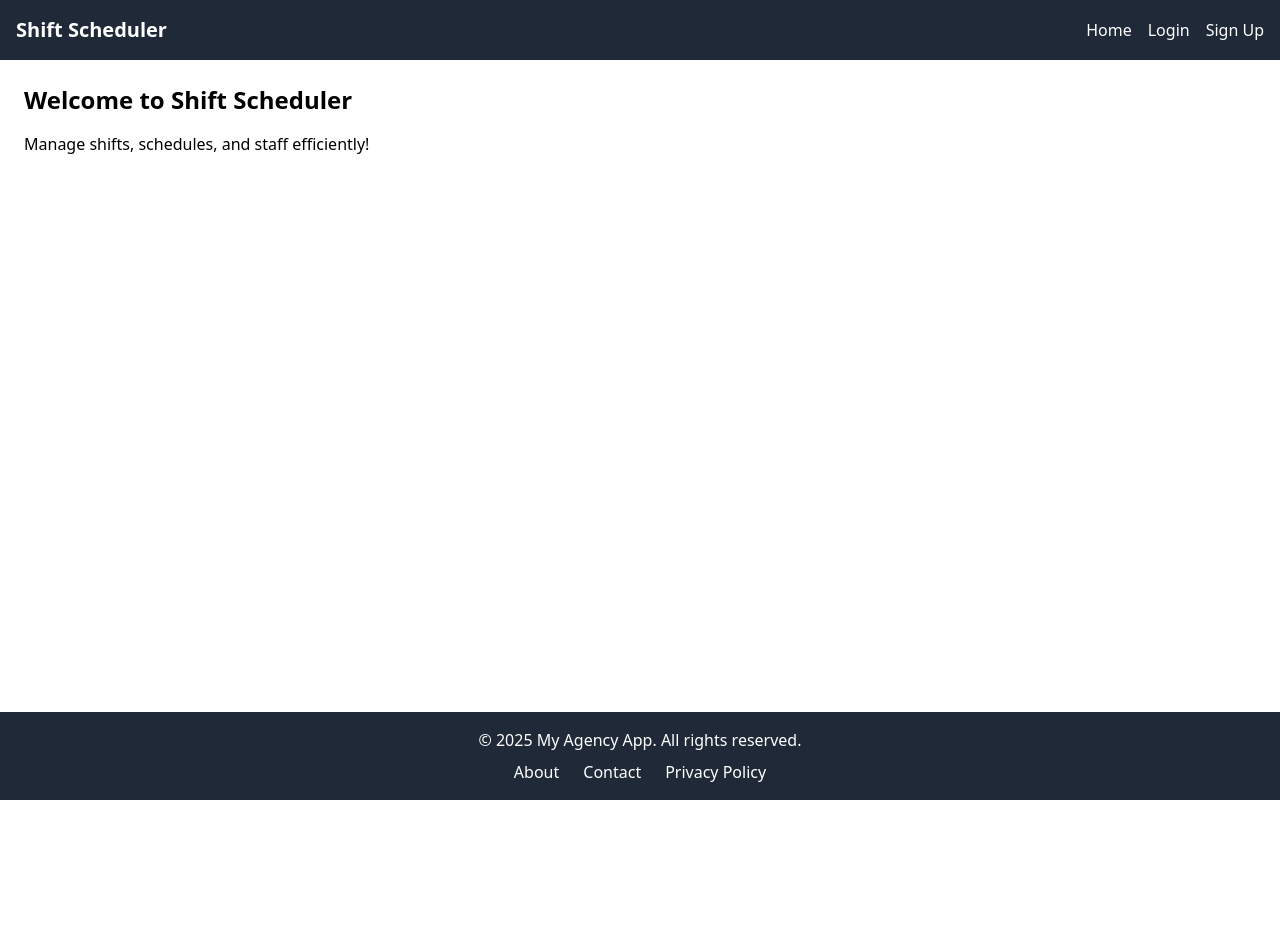
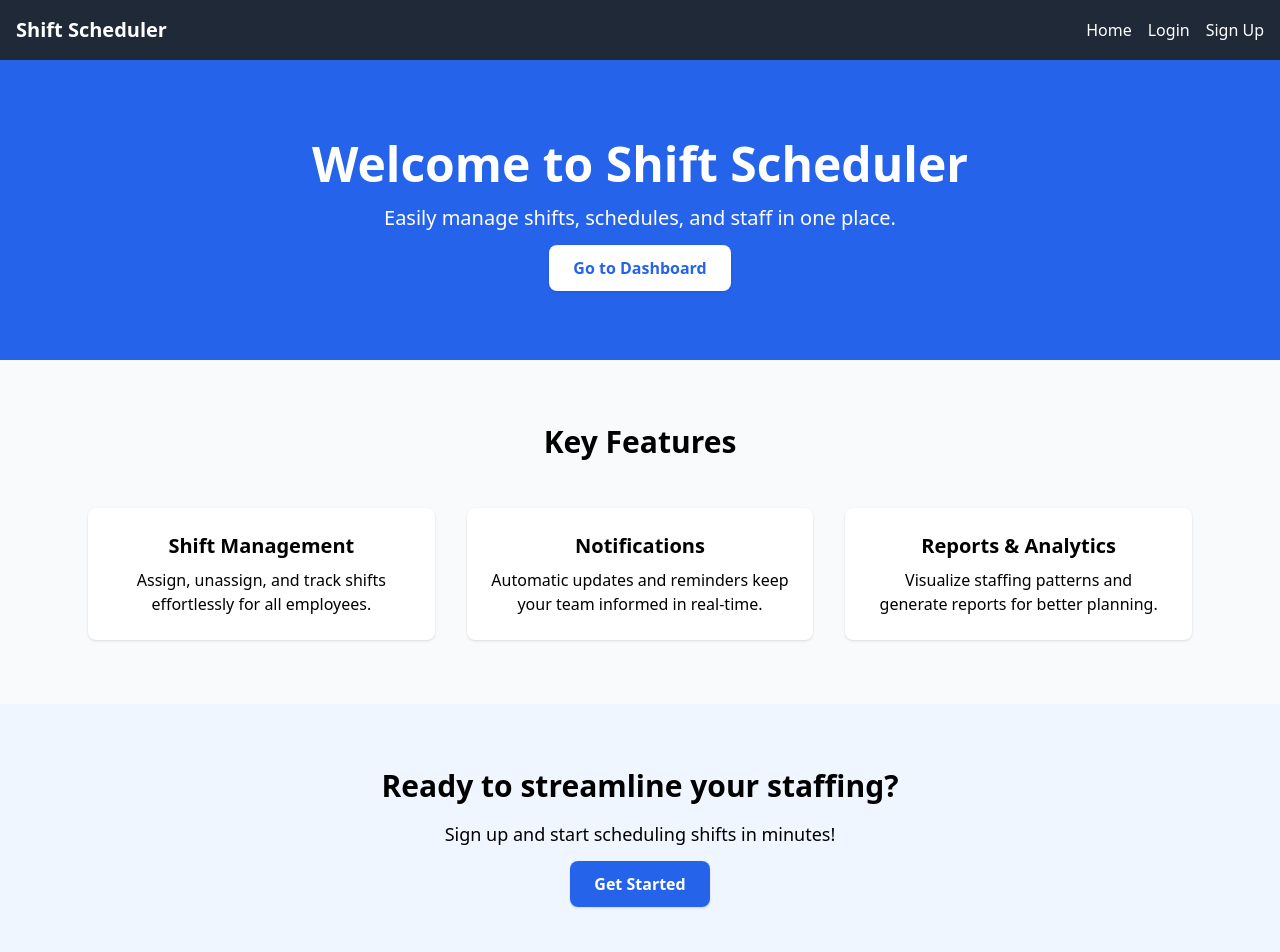
Before and after one commit to JayRebusora/shift-scheduler, a React (Vite) app in the folder shift-scheduler-frontend/: page /login#/home in a window 1280 px wide. Shown: the top 952 px of the page. Before the commit the page ends 800 px from the top, so only its background shows below. Built offline with nearby package versions, Linux system fonts and the light colour scheme; no server answers.

Commit message:
Update Home.jsx
Update Homepage add some texts

```diff
--- a/shift-scheduler-frontend/src/pages/Home.jsx
+++ b/shift-scheduler-frontend/src/pages/Home.jsx
@@ -3,15 +3,56 @@ import Navbar from "../Navbar";
 
 export default function Home() {
   return (
-    <div className="flex flex-col min-h-screen">
+    <div className="flex flex-col min-h-screen bg-gray-50">
       <Navbar />
 
-      <main className="flex-1 p-6">
-        <h2 className="text-2xl font-bold mb-4">Welcome to Shift Scheduler</h2>
-        <p>Manage shifts, schedules, and staff efficiently!</p>
+      {/* Hero Section */}
+      <main className="flex-1">
+        <section className="bg-blue-600 text-white py-20 px-6 text-center">
+          <h1 className="text-4xl md:text-5xl font-bold mb-4">Welcome to Shift Scheduler</h1>
+          <p className="text-lg md:text-xl mb-6">Easily manage shifts, schedules, and staff in one place.</p>
+          <Link
+            to="/dashboard"
+            className="bg-white text-blue-600 font-semibold px-6 py-3 rounded-lg shadow hover:bg-gray-100 transition"
+          >
+            Go to Dashboard
+          </Link>
+        </section>
+
+        {/* Features Section */}
+        <section className="py-16 px-6 max-w-6xl mx-auto">
+          <h2 className="text-3xl font-bold text-center mb-12">Key Features</h2>
+          <div className="grid md:grid-cols-3 gap-8">
+            <div className="bg-white rounded-lg shadow p-6 text-center hover:shadow-lg transition">
+              <h3 className="font-semibold text-xl mb-2">Shift Management</h3>
+              <p>Assign, unassign, and track shifts effortlessly for all employees.</p>
+            </div>
+            <div className="bg-white rounded-lg shadow p-6 text-center hover:shadow-lg transition">
+              <h3 className="font-semibold text-xl mb-2">Notifications</h3>
+              <p>Automatic updates and reminders keep your team informed in real-time.</p>
+            </div>
+            <div className="bg-white rounded-lg shadow p-6 text-center hover:shadow-lg transition">
+              <h3 className="font-semibold text-xl mb-2">Reports & Analytics</h3>
+              <p>Visualize staffing patterns and generate reports for better planning.</p>
+            </div>
+          </div>
+        </section>
+
+        {/* Call-to-Action Section */}
+        <section className="bg-blue-50 py-16 px-6 text-center">
+          <h2 className="text-3xl font-bold mb-4">Ready to streamline your staffing?</h2>
+          <p className="mb-6 text-lg">Sign up and start scheduling shifts in minutes!</p>
+          <Link
+            to="/signup"
+            className="bg-blue-600 text-white font-semibold px-6 py-3 rounded-lg shadow hover:bg-blue-700 transition"
+          >
+            Get Started
+          </Link>
+        </section>
       </main>
 
-      <footer className="bg-gray-800 text-white py-4 text-center">
+      {/* Footer */}
+      <footer className="bg-gray-800 text-white py-6 text-center">
         <p className="mb-2">&copy; {new Date().getFullYear()} My Agency App. All rights reserved.</p>
         <div className="flex justify-center gap-6">
           <Link to="/about" className="hover:underline">About</Link>
```
